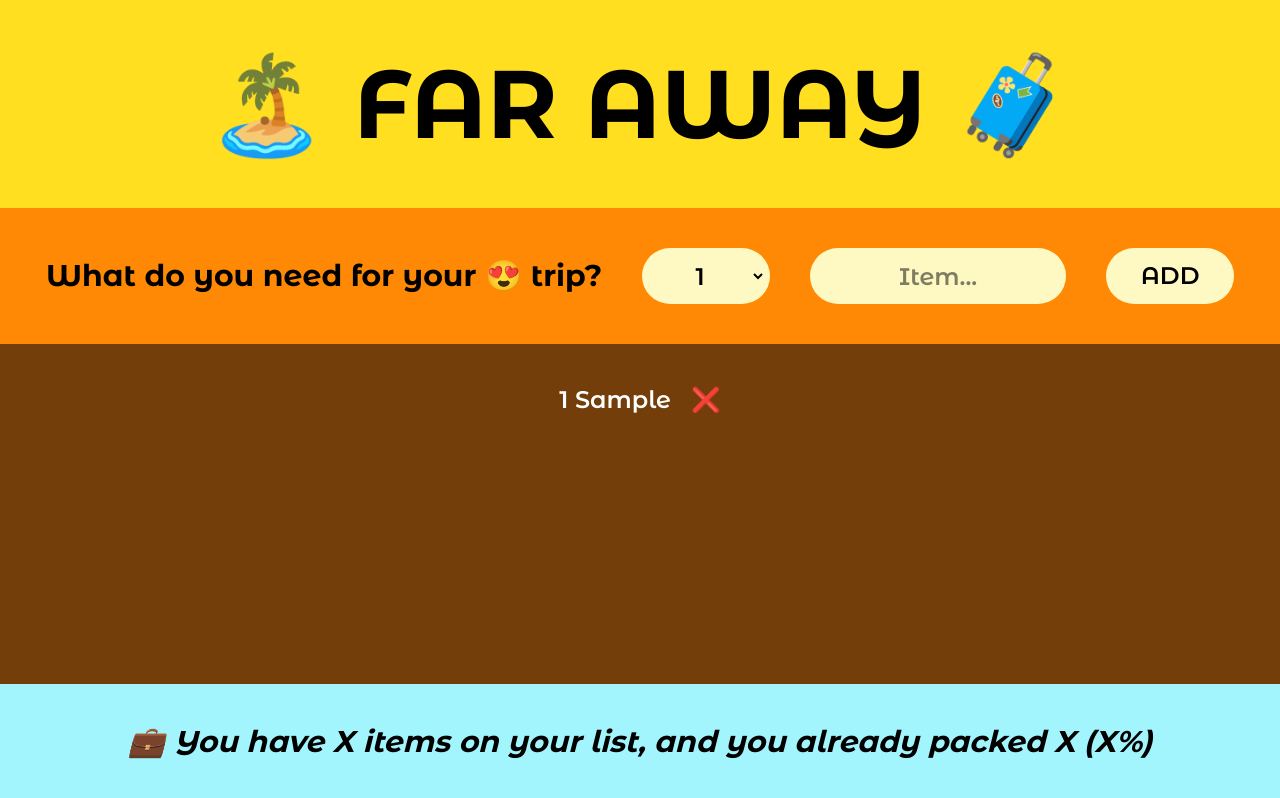
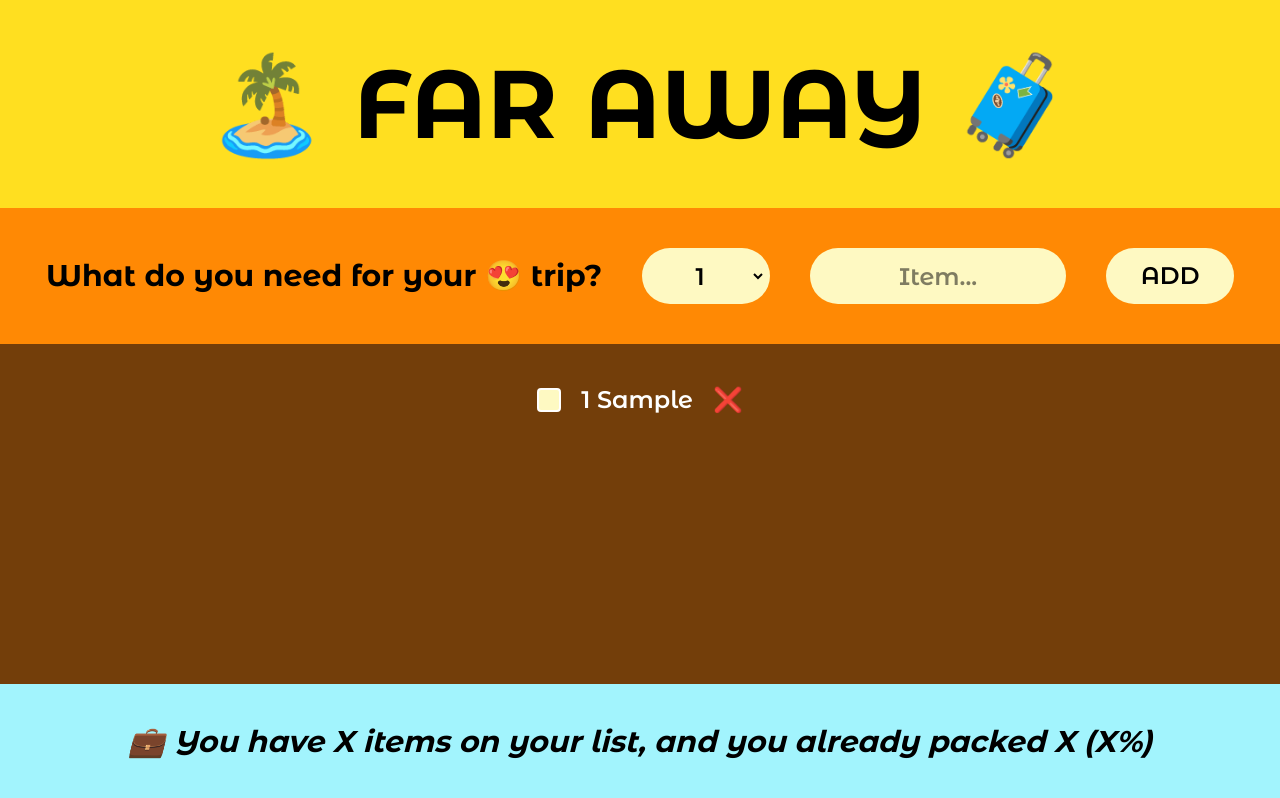
Before and after one commit to jackal7819/travel-list, a React (Vite) app: page / in a window 1280 px wide. Both pictures are taken after typing "Sample" into the empty fields and a click on the button "ADD". Built offline with nearby package versions, Linux system fonts and the light colour scheme.

Commit message:
feat: add checkbox to toggle packed state and strikethrough item name

```diff
--- a/src/App.tsx
+++ b/src/App.tsx
@@ -22,11 +22,21 @@ export default function App() {
 		setItems((items) => items.filter((item) => item.id !== id));
 	};
 
+	const handleToggleItem = (id: string) => {
+		setItems((items) =>
+			items.map((item) => (item.id === id ? { ...item, packed: !item.packed } : item))
+		);
+	};
+
 	return (
 		<div className='flex flex-col items-center justify-center min-h-screen'>
 			<Logo />
 			<Form onAddItem={handleAddItem} />
-			<PackingList items={items} onDeleteItem={handleDeleteItem} />
+			<PackingList
+				items={items}
+				onDeleteItem={handleDeleteItem}
+				onToggleItem={handleToggleItem}
+			/>
 			<Stats />
 		</div>
 	);
--- a/src/components/Item.tsx
+++ b/src/components/Item.tsx
@@ -3,19 +3,23 @@ import type { ItemInterface } from '../App';
 interface ItemProps {
 	item: ItemInterface;
 	onDeleteItem: (id: string) => void;
+	onToggleItem: (id: string) => void;
 }
 
-export default function Item({ item, onDeleteItem }: ItemProps) {
+export default function Item({ item, onDeleteItem, onToggleItem }: ItemProps) {
 	return (
-		<li key={item.id}>
+		<li key={item.id} className='flex items-center gap-5'>
+			<input
+				aria-label='packed'
+				type='checkbox'
+				checked={item.packed}
+				onChange={() => onToggleItem(item.id)}
+				className="transition border-2 rounded appearance-none cursor-pointer size-6 checked:bg-orange-400 checked:border-orange-400 bg-yellow-100 checked:before:content-['✓'] flex items-center justify-center"
+			/>
 			<span className={`capitalize ${item.packed ? 'line-through' : ''}`}>
 				{item.quantity} {item.description}
 			</span>
-			<button
-				type='button'
-				className='ml-5 cursor-pointer'
-				onClick={() => onDeleteItem(item.id)}
-			>
+			<button type='button' className='cursor-pointer' onClick={() => onDeleteItem(item.id)}>
 				❌
 			</button>
 		</li>
--- a/src/components/PackingList.tsx
+++ b/src/components/PackingList.tsx
@@ -1,17 +1,23 @@
-import type { ItemInterface } from '../App'
+import type { ItemInterface } from '../App';
 import Item from './Item';
 
 export interface ItemProps {
 	items: ItemInterface[];
 	onDeleteItem: (id: string) => void;
+	onToggleItem: (id: string) => void;
 }
 
-export default function PackingList({ items, onDeleteItem }: ItemProps) {
+export default function PackingList({ items, onDeleteItem, onToggleItem }: ItemProps) {
 	return (
 		<div className='flex-1 w-full p-10 bg-yellow-900'>
 			<ul className='flex justify-center gap-20 mx-auto text-2xl font-semibold text-white max-w-7xl'>
 				{items.map((item) => (
-					<Item key={item.id} item={item} onDeleteItem={onDeleteItem} />
+					<Item
+						key={item.id}
+						item={item}
+						onDeleteItem={onDeleteItem}
+						onToggleItem={onToggleItem}
+					/>
 				))}
 			</ul>
 		</div>
```
